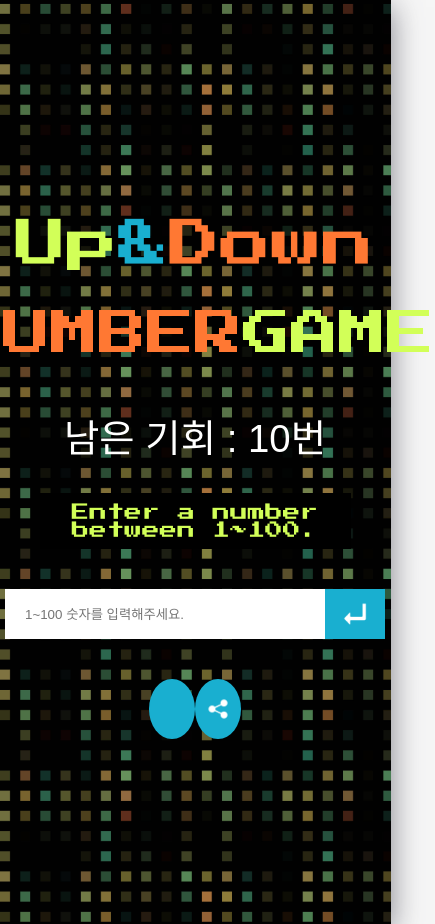
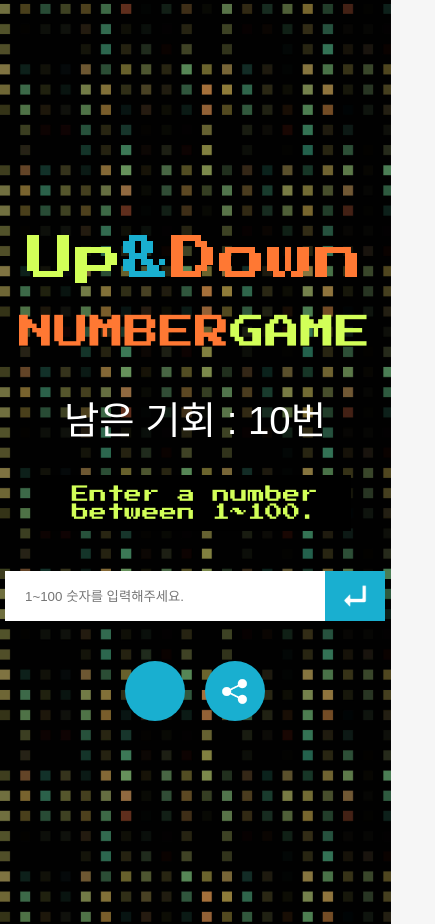
Before and after one commit to ha02e/number-guess-game, a plain HTML site: page index.html in a window 390 px wide. Shown: the whole page, 435 px wide, since content can reach past the window. Drawn offline with Linux system fonts and the light colour scheme; a web font is replaced by a local one.

Commit message:
css 추가 수정

```diff
--- a/style.css
+++ b/style.css
@@ -103,7 +103,7 @@ body {
 }
 
 #footer-area {
-  width: 26%;
+  width: 160px;
   display: flex;
   justify-content: space-around;
 }
@@ -157,6 +157,10 @@ body {
   }
 
   #game-board h1 {
-    font-size: 3.2em;
+    font-size: 3em;
+  }
+
+  #game-board h2 {
+    font-size: 2.2em;
   }
 }
```
